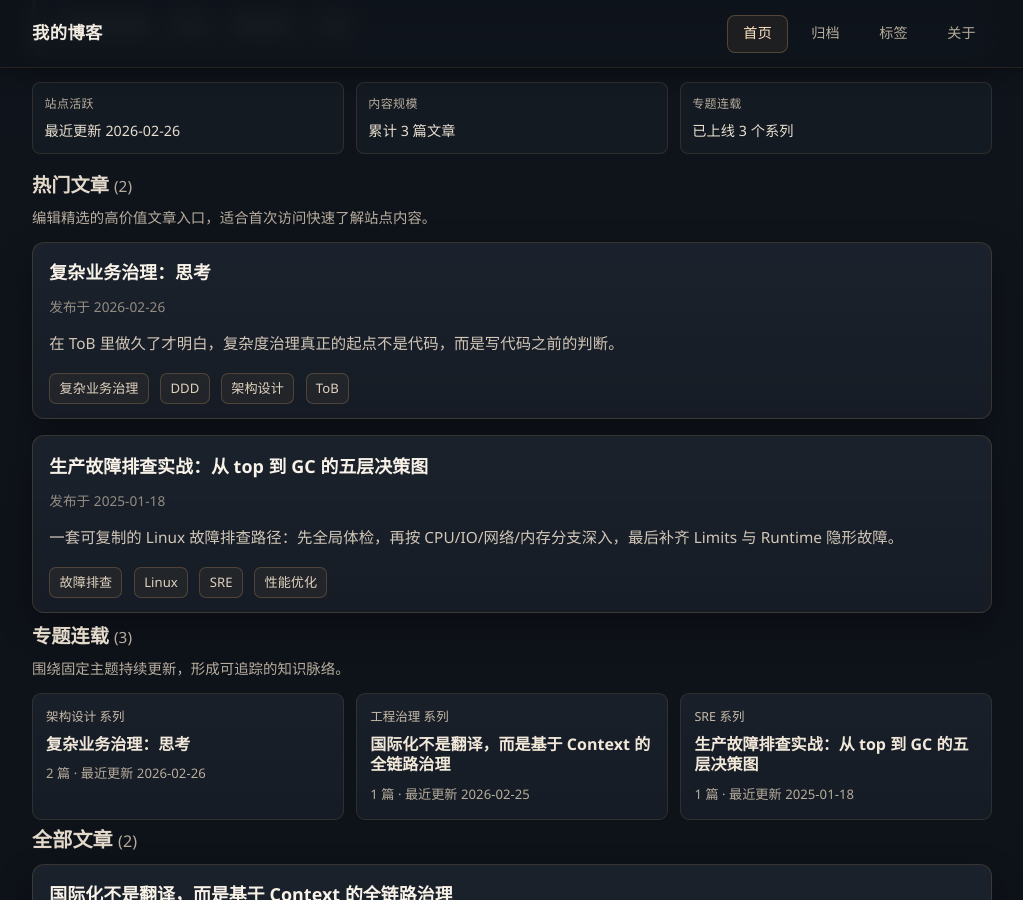
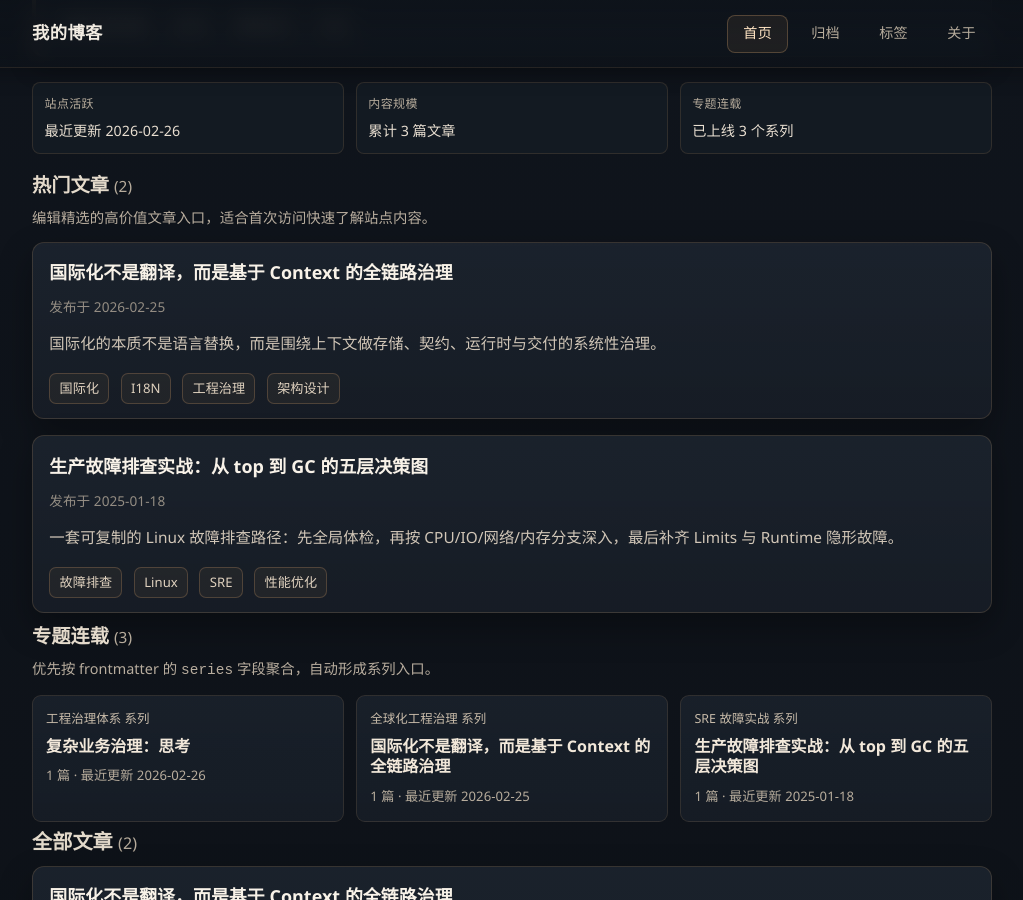
Before and after one commit to zongqir/blog, a Jekyll site: the page built from index.md, in a window 1280 px wide and 900 px high, scrolled down 345 px. Shown: the whole window, without its empty margins (128-1151 px from the left). Built offline with Jekyll 4.4.1, drawn with Linux system fonts in a browser that asks for light colours.

Commit message:
feat(home): auto-detect hot posts and series from frontmatter

```diff
--- a/_posts/2025-01-18-linux-troubleshooting-decision-map.md
+++ b/_posts/2025-01-18-linux-troubleshooting-decision-map.md
@@ -8,6 +8,9 @@ tags:
   - "Linux"
   - "SRE"
   - "性能优化"
+hot: true
+hot_rank: 3
+series: "SRE 故障实战"
 ---
 
 线上故障发生时，最怕的不是没有工具，而是没有路径。命令敲了一堆却没有形成判断闭环，最后很容易在错误方向上浪费时间。本文给出一套可复用的排查决策图：先用 1 分钟完成全局体检，再基于指标进入对应分支，最后检查那些最容易被忽略的“隐形杀手”。
--- a/_posts/2026-02-26-complex-business-governance.md
+++ b/_posts/2026-02-26-complex-business-governance.md
@@ -8,6 +8,11 @@ tags:
   - 'DDD'
   - '架构设计'
   - 'ToB'
+featured: true
+featured_rank: 1
+hot: true
+hot_rank: 1
+series: "工程治理体系"
 ---
 
 这两年我做 ToB，越来越确信一件事：
--- a/_posts/2026-02-26-i18n-context-governance.md
+++ b/_posts/2026-02-26-i18n-context-governance.md
@@ -8,6 +8,11 @@ tags:
   - "I18N"
   - "工程治理"
   - "架构设计"
+featured: true
+featured_rank: 2
+hot: true
+hot_rank: 2
+series: "全球化工程治理"
 ---
 
 很多团队做国际化，第一反应是“把文案翻译出来”。
--- a/index.md
+++ b/index.md
@@ -5,15 +5,22 @@ title: 首页
 
 # 最新文章
 
+{% assign published_posts = site.posts | where_exp: "p", "p.draft != true" %}
+
+{% assign featured_candidates = published_posts | where: "featured", true | sort: "featured_rank" %}
 {% assign featured_post = nil %}
-{% assign featured_ts = 0 %}
-{% for post in site.posts %}
-  {% assign post_ts = post.updated | default: post.date | date: '%s' | plus: 0 %}
-  {% if post_ts > featured_ts %}
-    {% assign featured_post = post %}
-    {% assign featured_ts = post_ts %}
-  {% endif %}
-{% endfor %}
+{% if featured_candidates.size > 0 %}
+  {% assign featured_post = featured_candidates | first %}
+{% else %}
+  {% assign featured_ts = 0 %}
+  {% for post in published_posts %}
+    {% assign post_ts = post.updated | default: post.date | date: '%s' | plus: 0 %}
+    {% if post_ts > featured_ts %}
+      {% assign featured_post = post %}
+      {% assign featured_ts = post_ts %}
+    {% endif %}
+  {% endfor %}
+{% endif %}
 
 {% if featured_post %}
 <section class="featured-post">
@@ -41,23 +48,28 @@ title: 首页
 </section>
 {% endif %}
 
-{% assign hot_urls = "/2026/02/26/i18n-context-governance/,/2026/02/26/complex-business-governance/,/2025/01/18/linux-troubleshooting-decision-map/" | split: "," %}
+{% assign hot_candidates = published_posts | where: "hot", true | sort: "hot_rank" %}
 {% assign hot_posts = "" | split: "" %}
-{% for post in site.posts %}
-  {% if hot_urls contains post.url %}
+{% for post in hot_candidates %}
+  {% if featured_post == nil or post.url != featured_post.url %}
     {% assign hot_posts = hot_posts | push: post %}
   {% endif %}
 {% endfor %}
+{% if hot_posts.size == 0 %}
+  {% assign hot_auto_pool = published_posts | where_exp: "p", "p.tags contains '架构设计' or p.tags contains '工程治理' or p.tags contains 'SRE' or p.tags contains '性能优化'" %}
+  {% if hot_auto_pool.size == 0 %}
+    {% assign hot_auto_pool = published_posts %}
+  {% endif %}
+  {% for post in hot_auto_pool limit:3 %}
+    {% if featured_post == nil or post.url != featured_post.url %}
+      {% assign hot_posts = hot_posts | push: post %}
+    {% endif %}
+  {% endfor %}
+{% endif %}
 {% assign hot_posts_count = hot_posts.size %}
 
-{% assign series_tags = "架构设计,工程治理,SRE" | split: "," %}
-{% assign active_series_count = 0 %}
-{% for series_tag in series_tags %}
-  {% assign series_posts = site.tags[series_tag] %}
-  {% if series_posts and series_posts.size > 0 %}
-    {% assign active_series_count = active_series_count | plus: 1 %}
-  {% endif %}
-{% endfor %}
+{% assign series_names = published_posts | map: "series" | compact | uniq %}
+{% assign active_series_count = series_names.size %}
 {% assign status_post = featured_post | default: site.posts.first %}
 
 <section class="status-strip">
@@ -85,14 +97,14 @@ title: 首页
 
 <section class="home-series">
   <h2 class="home-section-title">专题连载 <small>({{ active_series_count }})</small></h2>
-  <p class="home-section-desc">围绕固定主题持续更新，形成可追踪的知识脉络。</p>
+  <p class="home-section-desc">优先按 frontmatter 的 <code>series</code> 字段聚合，自动形成系列入口。</p>
   <div class="series-grid">
-    {% for series_tag in series_tags %}
-      {% assign series_posts = site.tags[series_tag] %}
+    {% for series_name in series_names %}
+      {% assign series_posts = published_posts | where: "series", series_name %}
       {% if series_posts and series_posts.size > 0 %}
         {% assign latest_series_post = series_posts | first %}
         <article class="series-card">
-          <p class="series-kicker">{{ series_tag }} 系列</p>
+          <p class="series-kicker">{{ series_name }} 系列</p>
           <h3 class="series-title"><a href="{{ latest_series_post.url | relative_url }}">{{ latest_series_post.title }}</a></h3>
           <p class="series-meta">{{ series_posts.size }} 篇 · 最近更新 {{ latest_series_post.updated | default: latest_series_post.date | date: "%Y-%m-%d" }}</p>
         </article>
@@ -102,7 +114,7 @@ title: 首页
 </section>
 
 {% assign home_posts = "" | split: "" %}
-{% for post in site.posts %}
+{% for post in published_posts %}
   {% if featured_post == nil or post.url != featured_post.url %}
     {% assign home_posts = home_posts | push: post %}
   {% endif %}
```
